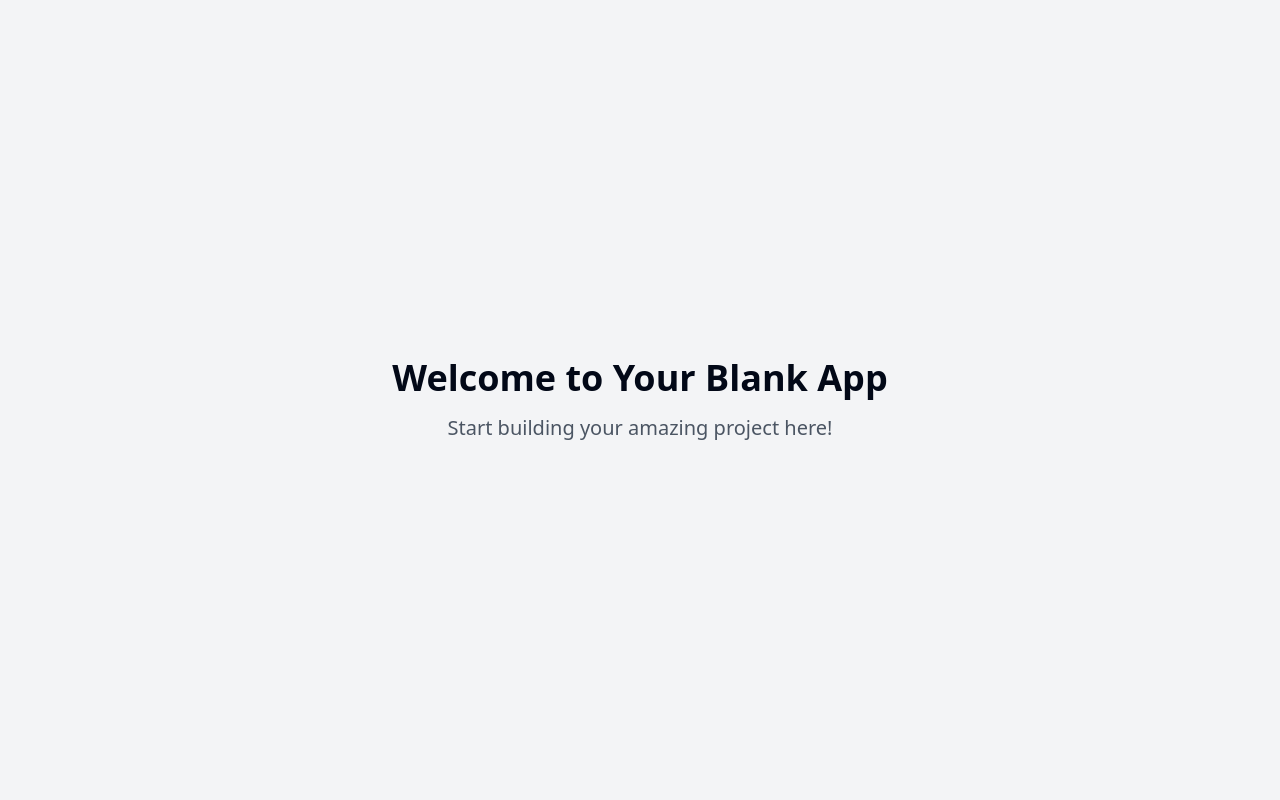
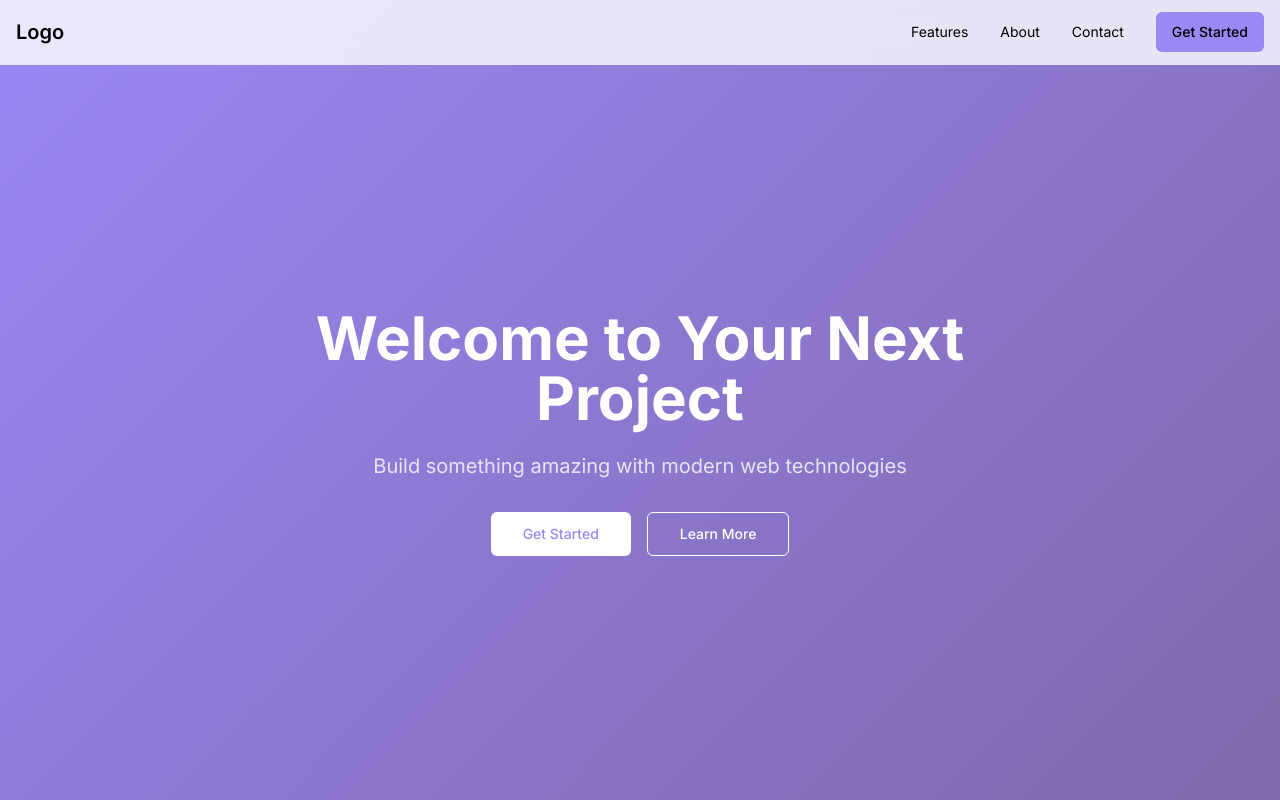
Before and after one commit to luby32/react-journey-starter, a React (Vite) app: page / in a window 1280 px wide. Built offline with nearby package versions, Linux system fonts and the light colour scheme.

Commit message:
Start React JS project
Initialized a new React JS project structure with necessary configuration files and components.
[skip gpt_engineer]

```diff
--- /dev/null
+++ b/src/components/Header.tsx
@@ -0,0 +1,21 @@
+import React from 'react';
+import { Button } from "@/components/ui/button";
+
+const Header = () => {
+  return (
+    <header className="fixed w-full top-0 z-50 bg-white/80 backdrop-blur-md border-b">
+      <div className="container mx-auto px-4 h-16 flex items-center justify-between">
+        <div className="font-semibold text-xl">Logo</div>
+        <nav className="hidden md:flex items-center gap-8">
+          <a href="#" className="text-sm hover:text-primary transition-colors">Features</a>
+          <a href="#" className="text-sm hover:text-primary transition-colors">About</a>
+          <a href="#" className="text-sm hover:text-primary transition-colors">Contact</a>
+          <Button variant="default">Get Started</Button>
+        </nav>
+        <Button variant="ghost" className="md:hidden">Menu</Button>
+      </div>
+    </header>
+  );
+};
+
+export default Header;
--- /dev/null
+++ b/src/components/Hero.tsx
@@ -0,0 +1,29 @@
+import React from 'react';
+import { Button } from "@/components/ui/button";
+
+const Hero = () => {
+  return (
+    <div className="gradient-bg min-h-screen pt-16 flex items-center">
+      <div className="container mx-auto px-4 py-20">
+        <div className="max-w-3xl mx-auto text-center animate-fade-up">
+          <h1 className="text-4xl md:text-6xl font-bold text-white mb-6">
+            Welcome to Your Next Project
+          </h1>
+          <p className="text-lg md:text-xl text-white/80 mb-8">
+            Build something amazing with modern web technologies
+          </p>
+          <div className="flex flex-col sm:flex-row gap-4 justify-center">
+            <Button size="lg" variant="default" className="bg-white text-primary hover:bg-white/90">
+              Get Started
+            </Button>
+            <Button size="lg" variant="outline" className="text-white border-white hover:bg-white/10">
+              Learn More
+            </Button>
+          </div>
+        </div>
+      </div>
+    </div>
+  );
+};
+
+export default Hero;
--- a/src/index.css
+++ b/src/index.css
@@ -1,101 +1,15 @@
+@import url('https://fonts.googleapis.com/css2?family=Inter:wght@400;500;600;700&display=swap');
+
 @tailwind base;
 @tailwind components;
 @tailwind utilities;
 
 @layer base {
-  :root {
-    --background: 0 0% 100%;
-    --foreground: 222.2 84% 4.9%;
-
-    --card: 0 0% 100%;
-    --card-foreground: 222.2 84% 4.9%;
-
-    --popover: 0 0% 100%;
-    --popover-foreground: 222.2 84% 4.9%;
-
-    --primary: 222.2 47.4% 11.2%;
-    --primary-foreground: 210 40% 98%;
-
-    --secondary: 210 40% 96.1%;
-    --secondary-foreground: 222.2 47.4% 11.2%;
-
-    --muted: 210 40% 96.1%;
-    --muted-foreground: 215.4 16.3% 46.9%;
-
-    --accent: 210 40% 96.1%;
-    --accent-foreground: 222.2 47.4% 11.2%;
-
-    --destructive: 0 84.2% 60.2%;
-    --destructive-foreground: 210 40% 98%;
-
-    --border: 214.3 31.8% 91.4%;
-    --input: 214.3 31.8% 91.4%;
-    --ring: 222.2 84% 4.9%;
-
-    --radius: 0.5rem;
-
-    --sidebar-background: 0 0% 98%;
-
-    --sidebar-foreground: 240 5.3% 26.1%;
-
-    --sidebar-primary: 240 5.9% 10%;
-
-    --sidebar-primary-foreground: 0 0% 98%;
-
-    --sidebar-accent: 240 4.8% 95.9%;
-
-    --sidebar-accent-foreground: 240 5.9% 10%;
-
-    --sidebar-border: 220 13% 91%;
-
-    --sidebar-ring: 217.2 91.2% 59.8%;
-  }
-
-  .dark {
-    --background: 222.2 84% 4.9%;
-    --foreground: 210 40% 98%;
-
-    --card: 222.2 84% 4.9%;
-    --card-foreground: 210 40% 98%;
-
-    --popover: 222.2 84% 4.9%;
-    --popover-foreground: 210 40% 98%;
-
-    --primary: 210 40% 98%;
-    --primary-foreground: 222.2 47.4% 11.2%;
-
-    --secondary: 217.2 32.6% 17.5%;
-    --secondary-foreground: 210 40% 98%;
-
-    --muted: 217.2 32.6% 17.5%;
-    --muted-foreground: 215 20.2% 65.1%;
-
-    --accent: 217.2 32.6% 17.5%;
-    --accent-foreground: 210 40% 98%;
-
-    --destructive: 0 62.8% 30.6%;
-    --destructive-foreground: 210 40% 98%;
-
-    --border: 217.2 32.6% 17.5%;
-    --input: 217.2 32.6% 17.5%;
-    --ring: 212.7 26.8% 83.9%;
-    --sidebar-background: 240 5.9% 10%;
-    --sidebar-foreground: 240 4.8% 95.9%;
-    --sidebar-primary: 224.3 76.3% 48%;
-    --sidebar-primary-foreground: 0 0% 100%;
-    --sidebar-accent: 240 3.7% 15.9%;
-    --sidebar-accent-foreground: 240 4.8% 95.9%;
-    --sidebar-border: 240 3.7% 15.9%;
-    --sidebar-ring: 217.2 91.2% 59.8%;
+  body {
+    @apply bg-background text-foreground font-sans;
   }
 }
 
-@layer base {
-  * {
-    @apply border-border;
-  }
-
-  body {
-    @apply bg-background text-foreground;
-  }
+.gradient-bg {
+  background: linear-gradient(135deg, #9b87f5 0%, #7E69AB 100%);
 }
--- a/src/pages/Index.tsx
+++ b/src/pages/Index.tsx
@@ -1,13 +1,13 @@
-// Update this page (the content is just a fallback if you fail to update the page)
+import React from 'react';
+import Header from '../components/Header';
+import Hero from '../components/Hero';
 
 const Index = () => {
   return (
-    <div className="min-h-screen flex items-center justify-center bg-gray-100">
-      <div className="text-center">
-        <h1 className="text-4xl font-bold mb-4">Welcome to Your Blank App</h1>
-        <p className="text-xl text-gray-600">Start building your amazing project here!</p>
-      </div>
-    </div>
+    <main className="min-h-screen">
+      <Header />
+      <Hero />
+    </main>
   );
 };
 
--- a/tailwind.config.ts
+++ b/tailwind.config.ts
@@ -12,85 +12,46 @@ export default {
   theme: {
     container: {
       center: true,
-			padding: '2rem',
+      padding: "2rem",
       screens: {
-				'2xl': '1400px'
-			}
+        "2xl": "1400px",
+      },
     },
     extend: {
+      fontFamily: {
+        sans: ["Inter", "sans-serif"],
+      },
       colors: {
-				border: 'hsl(var(--border))',
-				input: 'hsl(var(--input))',
-				ring: 'hsl(var(--ring))',
-				background: 'hsl(var(--background))',
-				foreground: 'hsl(var(--foreground))',
+        border: "hsl(var(--border))",
+        input: "hsl(var(--input))",
+        ring: "hsl(var(--ring))",
+        background: "hsl(var(--background))",
+        foreground: "hsl(var(--foreground))",
         primary: {
-					DEFAULT: 'hsl(var(--primary))',
-					foreground: 'hsl(var(--primary-foreground))'
+          DEFAULT: "#9b87f5",
+          foreground: "hsl(var(--primary-foreground))",
         },
         secondary: {
-					DEFAULT: 'hsl(var(--secondary))',
-					foreground: 'hsl(var(--secondary-foreground))'
+          DEFAULT: "#7E69AB",
+          foreground: "hsl(var(--secondary-foreground))",
         },
-				destructive: {
-					DEFAULT: 'hsl(var(--destructive))',
-					foreground: 'hsl(var(--destructive-foreground))'
-				},
-				muted: {
-					DEFAULT: 'hsl(var(--muted))',
-					foreground: 'hsl(var(--muted-foreground))'
-				},
-				accent: {
-					DEFAULT: 'hsl(var(--accent))',
-					foreground: 'hsl(var(--accent-foreground))'
-				},
-				popover: {
-					DEFAULT: 'hsl(var(--popover))',
-					foreground: 'hsl(var(--popover-foreground))'
-				},
-				card: {
-					DEFAULT: 'hsl(var(--card))',
-					foreground: 'hsl(var(--card-foreground))'
-				},
-				sidebar: {
-					DEFAULT: 'hsl(var(--sidebar-background))',
-					foreground: 'hsl(var(--sidebar-foreground))',
-					primary: 'hsl(var(--sidebar-primary))',
-					'primary-foreground': 'hsl(var(--sidebar-primary-foreground))',
-					accent: 'hsl(var(--sidebar-accent))',
-					'accent-foreground': 'hsl(var(--sidebar-accent-foreground))',
-					border: 'hsl(var(--sidebar-border))',
-					ring: 'hsl(var(--sidebar-ring))'
-				}
-			},
-			borderRadius: {
-				lg: 'var(--radius)',
-				md: 'calc(var(--radius) - 2px)',
-				sm: 'calc(var(--radius) - 4px)'
       },
       keyframes: {
-				'accordion-down': {
-					from: {
-						height: '0'
+        "fade-up": {
+          "0%": {
+            opacity: "0",
+            transform: "translateY(10px)",
           },
-					to: {
-						height: 'var(--radix-accordion-content-height)'
-					}
+          "100%": {
+            opacity: "1",
+            transform: "translateY(0)",
           },
-				'accordion-up': {
-					from: {
-						height: 'var(--radix-accordion-content-height)'
         },
-					to: {
-						height: '0'
-					}
-				}
       },
       animation: {
-				'accordion-down': 'accordion-down 0.2s ease-out',
-				'accordion-up': 'accordion-up 0.2s ease-out'
-			}
-		}
+        "fade-up": "fade-up 0.5s ease-out",
+      },
+    },
   },
   plugins: [require("tailwindcss-animate")],
 } satisfies Config;
```
Lines whose indentation alone changed are shown as unchanged.
